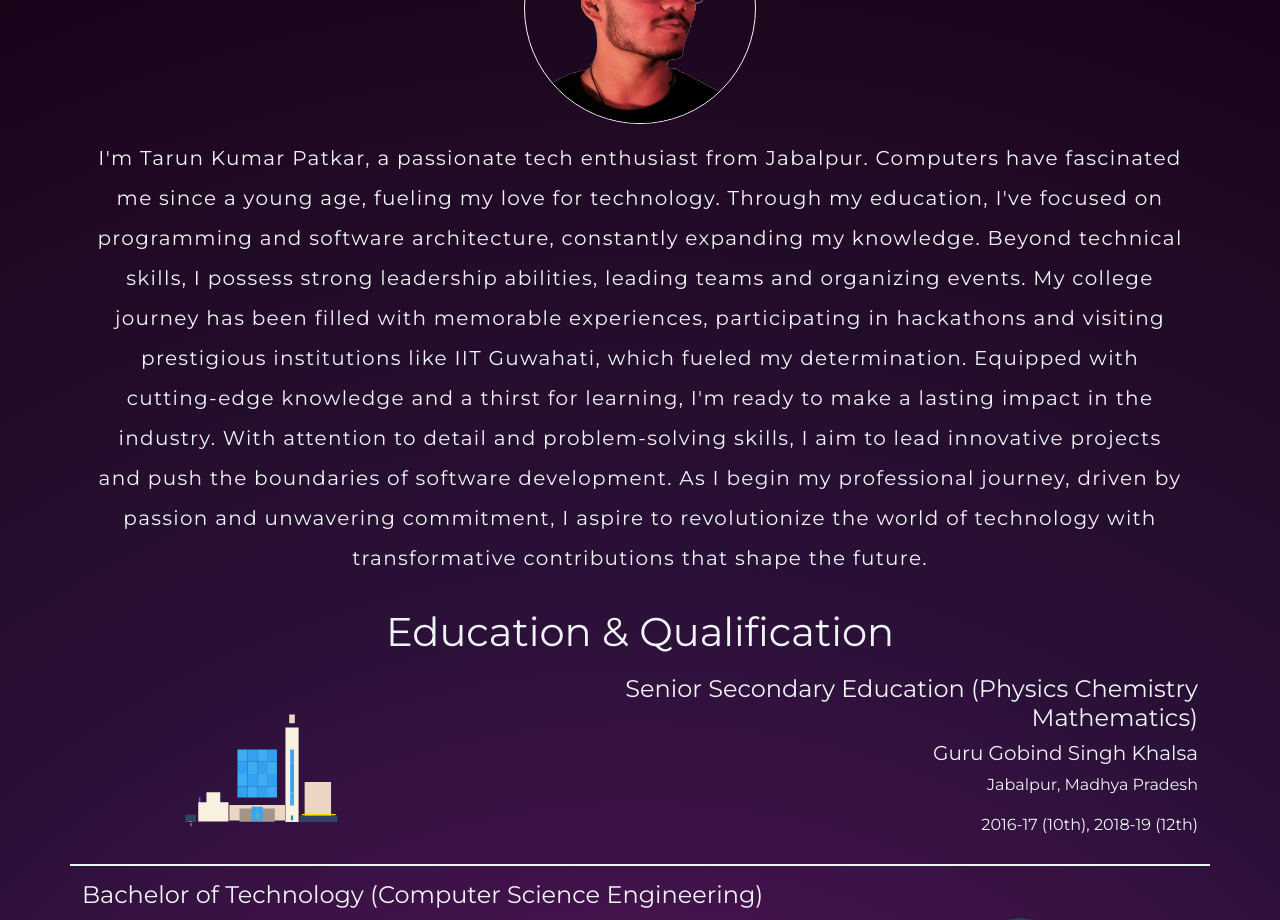
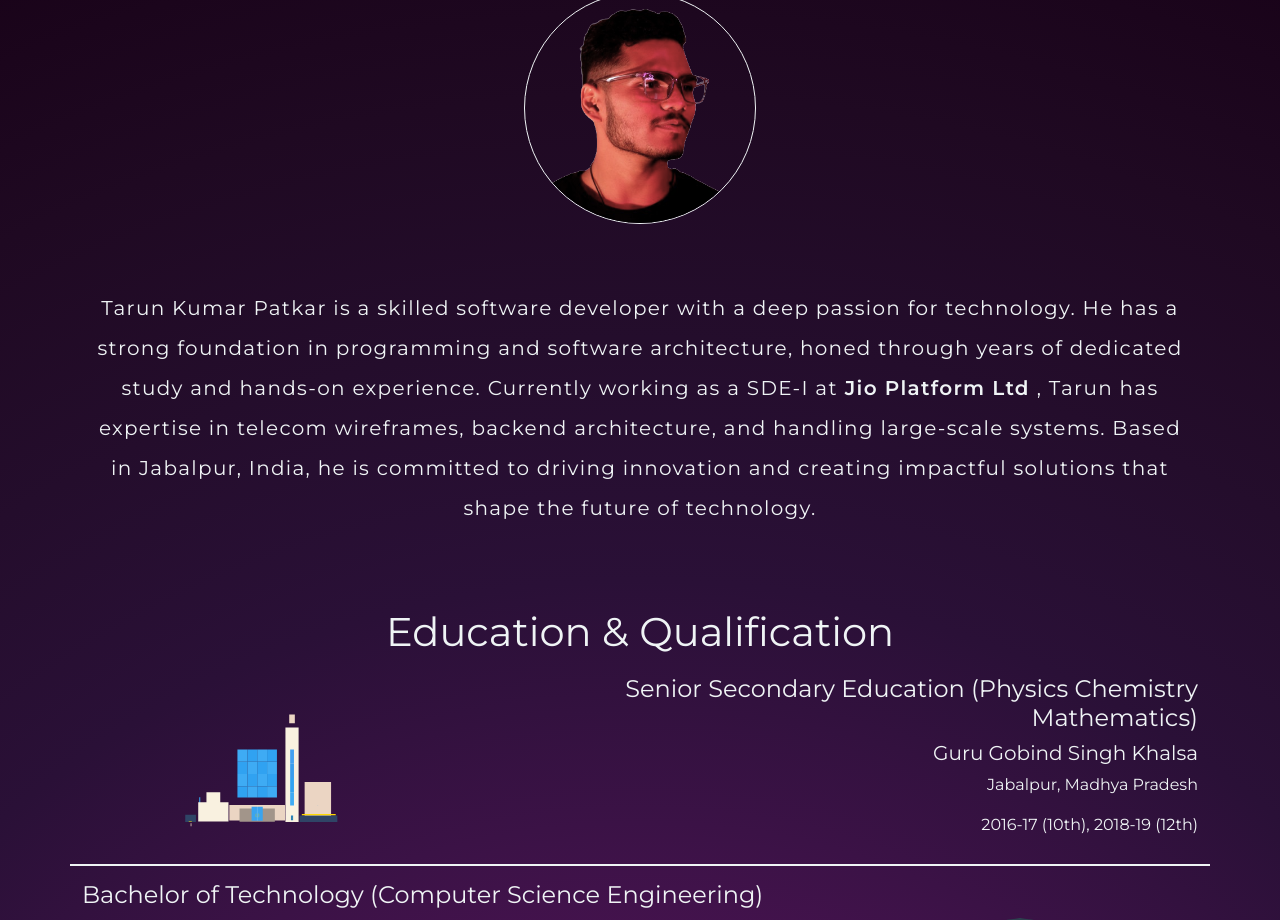
Before and after one commit to itsTarunPatkar/react-MyportFolio, a React (Create React App) app: page / in a window 1280 px wide. Shown: the part 1040-1960 px from the top of the page. Built offline with nearby package versions, Linux system fonts and the light colour scheme.

Commit message:
changed about me

```diff
--- a/src/Compo/AboutMe.jsx
+++ b/src/Compo/AboutMe.jsx
@@ -22,14 +22,9 @@ export default function AboutMe() {
                     <Col>
                         <p className='text-center fs-5 ' style={{  lineHeight: '2.0', letterSpacing: '1.3px' }}>
 
-                            I'm Tarun Kumar Patkar, a passionate tech enthusiast from Jabalpur. Computers have fascinated me since a young age, fueling my love for technology.
-                            Through my education, I've focused on programming and software architecture, constantly expanding my knowledge.
-                            Beyond technical skills, I possess strong leadership abilities, leading teams and organizing events. My college journey has been filled with
-                            memorable experiences, participating in hackathons and visiting prestigious institutions like IIT Guwahati, which fueled my determination.
-                            Equipped with cutting-edge knowledge and a thirst for learning, I'm ready to make a lasting impact in the industry. With attention to detail
-                            and problem-solving skills, I aim to lead innovative projects and push the boundaries of software development.
-                            As I begin my professional journey, driven by passion and unwavering commitment, I aspire to revolutionize the world of
-                            technology with transformative contributions that shape the future.
+                        Tarun Kumar Patkar is a skilled software developer with a deep passion for technology. He has a strong foundation in programming and software architecture, honed through years of dedicated study and hands-on experience. Currently working as a SDE-I at
+                        <b className='jio' style={{textDecoration: "bold"}}> Jio Platform Ltd </b>
+                        , Tarun has expertise in telecom wireframes, backend architecture, and handling large-scale systems. Based in Jabalpur, India, he is committed to driving innovation and creating impactful solutions that shape the future of technology.
                         </p>
                     </Col>
 
```
Also changed, not shown: public/manifest.json (added).
